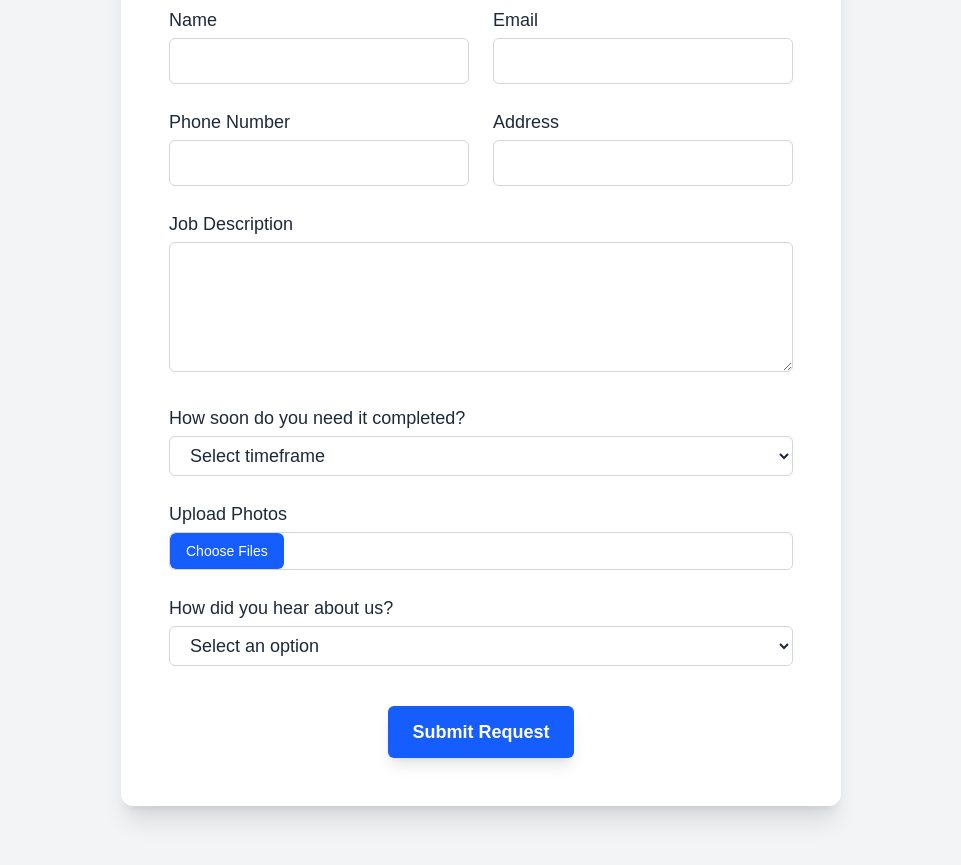
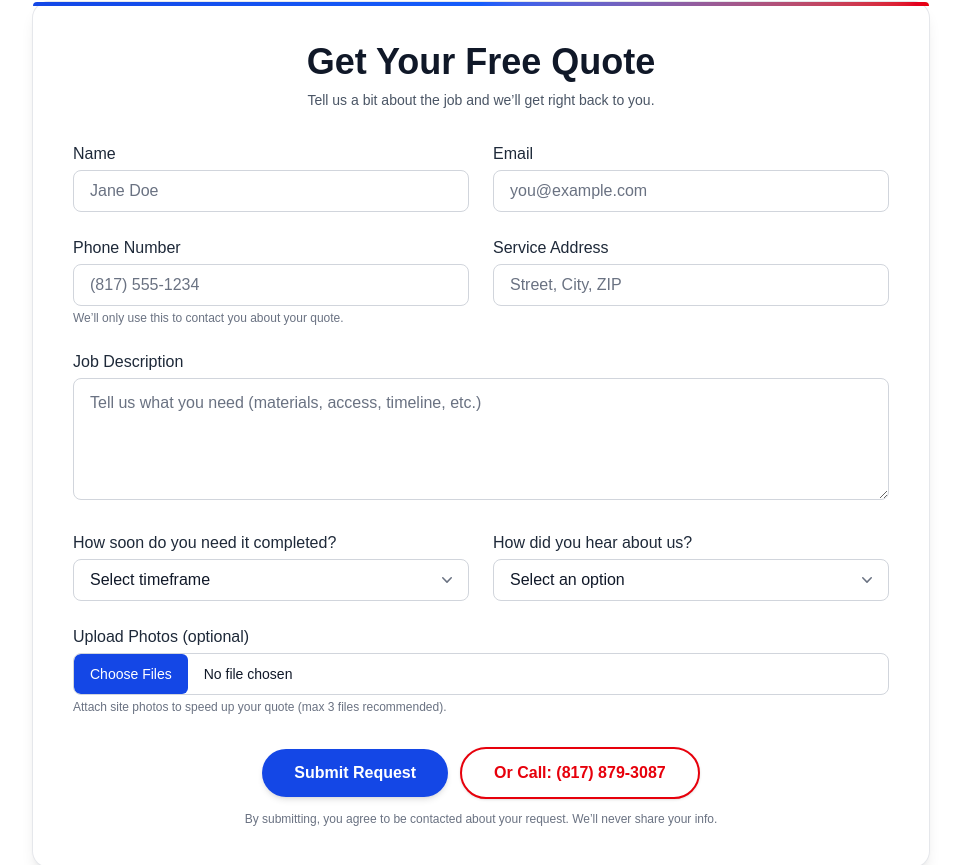
Before and after one commit to laughingelf/LonestarPM, a React (Vite) app: page /contact in a window 1280 px wide. Shown: the part 838-1703 px from the top of the page, without its empty margins (159-1120 px from the left). Built offline with nearby package versions, Linux system fonts and the light colour scheme; a web font is replaced by a local one.

Commit message:
updated contact form/page

```diff
--- a/src/components/ContactForm.jsx
+++ b/src/components/ContactForm.jsx
@@ -3,14 +3,14 @@ import SuccessModal from "./SuccessModal";
 import { motion } from "framer-motion";
 
 const ContactForm = () => {
-  const [name, setName] = useState('');
-  const [email, setEmail] = useState('');
-  const [phone, setPhone] = useState('');
-  const [address, setAddress] = useState('');
-  const [description, setDescription] = useState('');
-  const [timeframe, setTimeframe] = useState('');
+  const [name, setName] = useState("");
+  const [email, setEmail] = useState("");
+  const [phone, setPhone] = useState("");
+  const [address, setAddress] = useState("");
+  const [description, setDescription] = useState("");
+  const [timeframe, setTimeframe] = useState("");
   const [upload, setUpload] = useState([]);
-  const [how, setHow] = useState('');
+  const [how, setHow] = useState("");
 
   const [showModal, setShowModal] = useState(false);
 
@@ -27,36 +27,34 @@ const ContactForm = () => {
     formData.append("timeframe", timeframe);
     formData.append("how", how);
 
-    Array.from(upload).forEach((file, index) => {
+    Array.from(upload || []).forEach((file, index) => {
       formData.append(`upload${index + 1}`, file);
     });
 
-    fetch("/", {
-      method: "POST",
-      body: formData,
-    })
+    fetch("/", { method: "POST", body: formData })
       .then(() => {
         setShowModal(true);
-        setName('');
-        setEmail('');
-        setPhone('');
-        setAddress('');
-        setDescription('');
-        setTimeframe('');
+        setName("");
+        setEmail("");
+        setPhone("");
+        setAddress("");
+        setDescription("");
+        setTimeframe("");
         setUpload([]);
-        setHow('');
+        setHow("");
       })
       .catch((error) => alert(error));
   };
 
   return (
     <>
+      {/* Netlify hidden form */}
       <form name="contact" netlify hidden encType="multipart/form-data">
         <input type="text" name="name" />
         <input type="email" name="email" />
         <input type="tel" name="phone" />
         <input type="text" name="address" />
-        <textarea name="description"></textarea>
+        <textarea name="description" />
         <input type="text" name="timeframe" />
         <input type="text" name="how" />
         <input type="file" name="upload1" />
@@ -67,12 +65,10 @@ const ContactForm = () => {
       <SuccessModal
         show={showModal}
         onClose={() => setShowModal(false)}
-        title="LoneStar Property Management"
+        title="Lone Star Property Maintenance"
       >
         <p>
-          Thank you for reaching out to LoneStar Property Management.
-          We've received your message and will get back to you as soon as possible.
-          We appreciate your interest and look forward to helping you with your property needs!
+          Thanks for reaching out. We’ve received your request and will follow up ASAP.
         </p>
       </SuccessModal>
 
@@ -84,89 +80,201 @@ const ContactForm = () => {
         initial={{ opacity: 0, y: 40 }}
         whileInView={{ opacity: 1, y: 0 }}
         viewport={{ once: true }}
-        transition={{ duration: 0.7 }}
-        className="bg-white rounded-xl shadow-xl p-8 md:p-12 max-w-4xl mx-auto space-y-6 text-lg"
+        transition={{ duration: 0.6 }}
+        className="relative max-w-4xl mx-auto px-6 md:px-10 py-8 md:py-10 bg-white rounded-2xl shadow-lg ring-1 ring-gray-200"
       >
-        <input type="hidden" name="form-name" value="contact" />
+        {/* subtle top accent */}
+        <div className="absolute inset-x-0 top-0 h-1 bg-gradient-to-r from-blue-700 via-blue-600 to-red-600 rounded-t-2xl" />
 
-        <h2 className="text-3xl md:text-4xl font-bold text-center text-gray-900 mb-6 header-font">Contact Us</h2>
+        <h2 className="text-3xl md:text-4xl font-bold text-gray-900 text-center">
+          Get Your Free Quote
+        </h2>
+        <p className="mt-2 text-center text-gray-600 text-sm">
+          Tell us a bit about the job and we’ll get right back to you.
+        </p>
 
-        <div className="grid md:grid-cols-2 gap-6">
+        {/* Contact fields */}
+        <div className="mt-8 grid grid-cols-1 md:grid-cols-2 gap-6">
           <div>
-            <label htmlFor="name" className="block mb-1 font-medium text-gray-800">Name</label>
-            <input type="text" id="name" value={name} onChange={(e) => setName(e.target.value)} required
-              className="w-full px-4 py-2 rounded-md border border-gray-300 focus:ring-2 focus:ring-blue-600" />
+            <label htmlFor="name" className="block mb-1 font-medium text-gray-800">
+              Name
+            </label>
+            <input
+              id="name"
+              type="text"
+              value={name}
+              onChange={(e) => setName(e.target.value)}
+              required
+              placeholder="Jane Doe"
+              className="w-full px-4 py-2 rounded-lg border border-gray-300 bg-white text-gray-900 placeholder:text-gray-500 focus:outline-none focus:ring-2 focus:ring-blue-700 focus:border-blue-700 [color-scheme:light]"
+            />
           </div>
+
           <div>
-            <label htmlFor="email" className="block mb-1 font-medium text-gray-800">Email</label>
-            <input type="email" id="email" value={email} onChange={(e) => setEmail(e.target.value)} required
-              className="w-full px-4 py-2 rounded-md border border-gray-300 focus:ring-2 focus:ring-blue-600" />
+            <label htmlFor="email" className="block mb-1 font-medium text-gray-800">
+              Email
+            </label>
+            <input
+              id="email"
+              type="email"
+              value={email}
+              onChange={(e) => setEmail(e.target.value)}
+              required
+              placeholder="you@example.com"
+              className="w-full px-4 py-2 rounded-lg border border-gray-300 bg-white text-gray-900 placeholder:text-gray-500 focus:outline-none focus:ring-2 focus:ring-blue-700 focus:border-blue-700 [color-scheme:light]"
+            />
           </div>
+
           <div>
-            <label htmlFor="phone" className="block mb-1 font-medium text-gray-800">Phone Number</label>
-            <input type="tel" id="phone" value={phone} onChange={(e) => setPhone(e.target.value)} required
-              className="w-full px-4 py-2 rounded-md border border-gray-300 focus:ring-2 focus:ring-blue-600" />
+            <label htmlFor="phone" className="block mb-1 font-medium text-gray-800">
+              Phone Number
+            </label>
+            <input
+              id="phone"
+              type="tel"
+              inputMode="tel"
+              value={phone}
+              onChange={(e) => setPhone(e.target.value)}
+              required
+              placeholder="(817) 555-1234"
+              className="w-full px-4 py-2 rounded-lg border border-gray-300 bg-white text-gray-900 placeholder:text-gray-500 focus:outline-none focus:ring-2 focus:ring-blue-700 focus:border-blue-700 [color-scheme:light]"
+            />
+            <p className="mt-1 text-xs text-gray-500">We’ll only use this to contact you about your quote.</p>
           </div>
+
           <div>
-            <label htmlFor="address" className="block mb-1 font-medium text-gray-800">Address</label>
-            <input type="text" id="address" value={address} onChange={(e) => setAddress(e.target.value)} required
-              className="w-full px-4 py-2 rounded-md border border-gray-300 focus:ring-2 focus:ring-blue-600" />
+            <label htmlFor="address" className="block mb-1 font-medium text-gray-800">
+              Service Address
+            </label>
+            <input
+              id="address"
+              type="text"
+              value={address}
+              onChange={(e) => setAddress(e.target.value)}
+              required
+              placeholder="Street, City, ZIP"
+              className="w-full px-4 py-2 rounded-lg border border-gray-300 bg-white text-gray-900 placeholder:text-gray-500 focus:outline-none focus:ring-2 focus:ring-blue-700 focus:border-blue-700 [color-scheme:light]"
+            />
           </div>
         </div>
 
-        <div>
-          <label htmlFor="description" className="block mb-1 font-medium text-gray-800">Job Description</label>
-          <textarea id="description" rows="4" value={description} onChange={(e) => setDescription(e.target.value)} required
-            className="w-full px-4 py-2 rounded-md border border-gray-300 text-gray-800 focus:ring-2 focus:ring-blue-600"></textarea>
+        {/* Job description */}
+        <div className="mt-6">
+          <label htmlFor="description" className="block mb-1 font-medium text-gray-800">
+            Job Description
+          </label>
+          <textarea
+            id="description"
+            rows={4}
+            value={description}
+            onChange={(e) => setDescription(e.target.value)}
+            required
+            placeholder="Tell us what you need (materials, access, timeline, etc.)"
+            className="w-full px-4 py-3 rounded-lg border border-gray-300 bg-white text-gray-900 placeholder:text-gray-500 focus:outline-none focus:ring-2 focus:ring-blue-700 focus:border-blue-700 [color-scheme:light]"
+          />
         </div>
 
-        <div>
-          <label htmlFor="timeframe" className="block mb-1 font-medium text-gray-800">How soon do you need it completed?</label>
-          <select id="timeframe" value={timeframe} onChange={(e) => setTimeframe(e.target.value)} required
-            className="w-full px-4 py-2 rounded-md border text-gray-800 border-gray-300 focus:ring-2 focus:ring-blue-600">
+        {/* Timeframe + Referral */}
+        <div className="mt-6 grid grid-cols-1 md:grid-cols-2 gap-6">
+          <div className="relative">
+            <label htmlFor="timeframe" className="block mb-1 font-medium text-gray-800">
+              How soon do you need it completed?
+            </label>
+            <div className="relative">
+              <select
+                id="timeframe"
+                value={timeframe}
+                onChange={(e) => setTimeframe(e.target.value)}
+                required
+                className="w-full appearance-none px-4 py-2 rounded-lg border border-gray-300 bg-white text-gray-900 focus:outline-none focus:ring-2 focus:ring-blue-700 focus:border-blue-700 [color-scheme:light]"
+              >
                 <option value="">Select timeframe</option>
                 <option value="asap">ASAP</option>
                 <option value="1week">Within 1 week</option>
                 <option value="2weeks">Within 2 weeks</option>
                 <option value="flexible">Flexible</option>
               </select>
+              {/* custom chevron */}
+              <svg
+                className="pointer-events-none absolute right-3 top-1/2 -translate-y-1/2 h-5 w-5 text-gray-500"
+                viewBox="0 0 20 20"
+                fill="currentColor"
+                aria-hidden="true"
+              >
+                <path d="M5.23 7.21a.75.75 0 0 1 1.06.02L10 11.06l3.71-3.83a.75.75 0 1 1 1.08 1.04l-4.25 4.38a.75.75 0 0 1-1.08 0L5.21 8.27a.75.75 0 0 1 .02-1.06z" />
+              </svg>
+            </div>
           </div>
 
-        <div>
-          <label htmlFor="upload" className="block mb-1 font-medium text-gray-800">Upload Photos</label>
-          <input
-            type="file"
-            id="upload"
-            multiple
-            onChange={(e) => setUpload(e.target.files)}
-            className="w-full text-sm border border-gray-300 rounded-md file:mr-4 file:py-2 file:px-4 file:rounded-md file:border-0 file:bg-blue-600 file:text-white hover:file:bg-blue-700"
-          />
-        </div>
-
-        <div>
-          <label htmlFor="how" className="block mb-1 font-medium text-gray-800">How did you hear about us?</label>
-          <select id="how" value={how} onChange={(e) => setHow(e.target.value)} required
-            className="w-full px-4 py-2 rounded-md border border-gray-300 focus:ring-2 focus:ring-blue-600 text-gray-800">
+          <div className="relative">
+            <label htmlFor="how" className="block mb-1 font-medium text-gray-800">
+              How did you hear about us?
+            </label>
+            <div className="relative">
+              <select
+                id="how"
+                value={how}
+                onChange={(e) => setHow(e.target.value)}
+                required
+                className="w-full appearance-none px-4 py-2 rounded-lg border border-gray-300 bg-white text-gray-900 focus:outline-none focus:ring-2 focus:ring-blue-700 focus:border-blue-700 [color-scheme:light]"
+              >
                 <option value="">Select an option</option>
                 <option value="facebook">Facebook</option>
                 <option value="instagram">Instagram</option>
                 <option value="friend">Friend or Family</option>
-            <option value="search">Google/Search Engine</option>
+                <option value="search">Google/Search</option>
                 <option value="other">Other</option>
               </select>
+              <svg
+                className="pointer-events-none absolute right-3 top-1/2 -translate-y-1/2 h-5 w-5 text-gray-500"
+                viewBox="0 0 20 20"
+                fill="currentColor"
+                aria-hidden="true"
+              >
+                <path d="M5.23 7.21a.75.75 0 0 1 1.06.02L10 11.06l3.71-3.83a.75.75 0 1 1 1.08 1.04l-4.25 4.38a.75.75 0 0 1-1.08 0L5.21 8.27a.75.75 0 0 1 .02-1.06z" />
+              </svg>
+            </div>
+          </div>
         </div>
 
-        <div className="text-center pt-4">
+        {/* Uploads */}
+        <div className="mt-6">
+          <label htmlFor="upload" className="block mb-1 font-medium text-gray-800">
+            Upload Photos (optional)
+          </label>
+          <input
+            id="upload"
+            type="file"
+            multiple
+            onChange={(e) => setUpload(e.target.files)}
+            className="w-full text-sm rounded-lg border border-gray-300 bg-white text-gray-900 file:mr-4 file:py-2.5 file:px-4 file:rounded-md file:border-0 file:bg-blue-700 file:text-white hover:file:bg-blue-800 focus:outline-none focus:ring-2 focus:ring-blue-700 focus:border-blue-700 [color-scheme:light]"
+          />
+          <p className="mt-1 text-xs text-gray-500">Attach site photos to speed up your quote (max 3 files recommended).</p>
+        </div>
+
+        {/* Actions */}
+        <div className="mt-8 flex flex-col sm:flex-row items-center justify-center gap-3">
           <motion.button
-            whileHover={{ scale: 1.05 }}
-            whileTap={{ scale: 0.95 }}
-            transition={{ type: "spring", stiffness: 300 }}
+            whileHover={{ scale: 1.03 }}
+            whileTap={{ scale: 0.98 }}
+            transition={{ type: "spring", stiffness: 320 }}
             type="submit"
-            className="bg-blue-600 hover:bg-blue-700 text-white px-6 py-3 rounded-md font-semibold shadow-lg transition"
+            className="inline-flex items-center justify-center rounded-full bg-blue-700 hover:bg-blue-800 text-white font-semibold px-8 py-3 shadow-md transition"
           >
             Submit Request
           </motion.button>
+
+          <a
+            href="tel:+18178793087"
+            className="inline-flex items-center justify-center rounded-full bg-white text-red-600 border-2 border-red-600 hover:bg-red-600 hover:text-white font-semibold px-8 py-3 shadow-sm transition"
+          >
+            Or Call: (817) 879-3087
+          </a>
         </div>
+
+        <p className="mt-3 text-center text-xs text-gray-500">
+          By submitting, you agree to be contacted about your request. We’ll never share your info.
+        </p>
       </motion.form>
     </>
   );
--- a/src/components/ContactPage.jsx
+++ b/src/components/ContactPage.jsx
@@ -1,27 +1,49 @@
 import { motion } from "framer-motion";
-import ContactForm from "../components/ContactForm"; // adjust path if needed
+import { Phone, Clock, MapPin } from "lucide-react";
+import ContactForm from "../components/ContactForm";
 
 const ContactPage = () => {
   return (
-    <section className="min-h-screen bg-gray-100 flex items-center justify-center  py-12">
-      <motion.div
-        initial={{ opacity: 0, y: 30 }}
-        animate={{ opacity: 1, y: 0 }}
-        transition={{ duration: 0.5, ease: "easeOut" }}
-        className="w-full max-w-3xl bg-gray-100 rounded-xl px-6 py-10"
-      >
-        <motion.h1
-          initial={{ opacity: 0, y: -10 }}
+    <main className="relative bg-white pt-24 pb-16">
+      {/* Page header */}
+      <section className="px-6">
+        <motion.div
+          initial={{ opacity: 0, y: 18 }}
           animate={{ opacity: 1, y: 0 }}
-          transition={{ delay: 0.2, duration: 0.5 }}
-          className="text-4xl md:text-6xl font-bold text-center mb-6 text-red-700 header-font"
+          transition={{ duration: 0.5 }}
+          className="max-w-5xl mx-auto text-center"
         >
-          Request a Free Quote
-        </motion.h1>
+          <h1 className="text-4xl md:text-5xl font-bold text-gray-900">
+            Request a Free Quote
+          </h1>
+          <div className="mx-auto mt-3 h-1 w-40 rounded-full bg-gradient-to-r from-blue-700 via-blue-600 to-red-600" />
+          <p className="mt-4 text-gray-700 max-w-2xl mx-auto">
+            Tell us a bit about your project and we’ll follow up with a fast, accurate estimate.
+          </p>
 
+          {/* Quick info chips */}
+          <div className="mt-5 flex flex-wrap items-center justify-center gap-2">
+            <span className="inline-flex items-center gap-2 rounded-full bg-white text-gray-800 ring-1 ring-gray-200 px-3 py-1 text-sm">
+              <Clock className="w-4 h-4 text-blue-700" /> Operating 7 Days a Week
+            </span>
+            <a
+              href="tel:+18178793087"
+              className="inline-flex items-center gap-2 rounded-full bg-white text-red-600 ring-1 ring-red-200 px-3 py-1 text-sm hover:bg-red-50 transition"
+            >
+              <Phone className="w-4 h-4" /> (817) 879-3087
+            </a>
+            <span className="inline-flex items-center gap-2 rounded-full bg-white text-gray-800 ring-1 ring-gray-200 px-3 py-1 text-sm">
+              <MapPin className="w-4 h-4 text-blue-700" /> DFW & Surrounding Areas
+            </span>
+          </div>
+        </motion.div>
+      </section>
+
+      {/* Form */}
+      <section className="mt-8 px-6">
         <ContactForm />
-      </motion.div>
-    </section>
+      </section>
+    </main>
   );
 };
 
```
Lines whose indentation alone changed are shown as unchanged.
